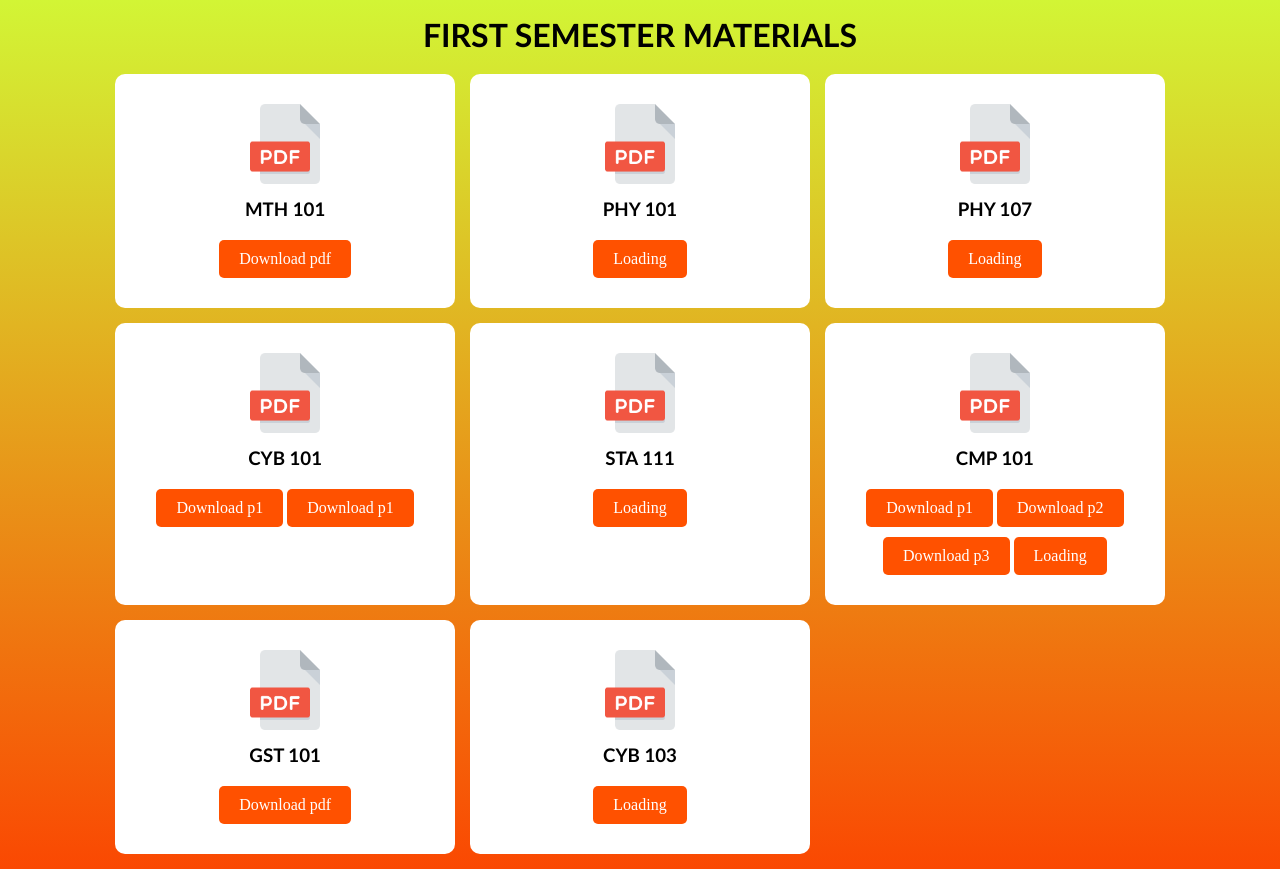
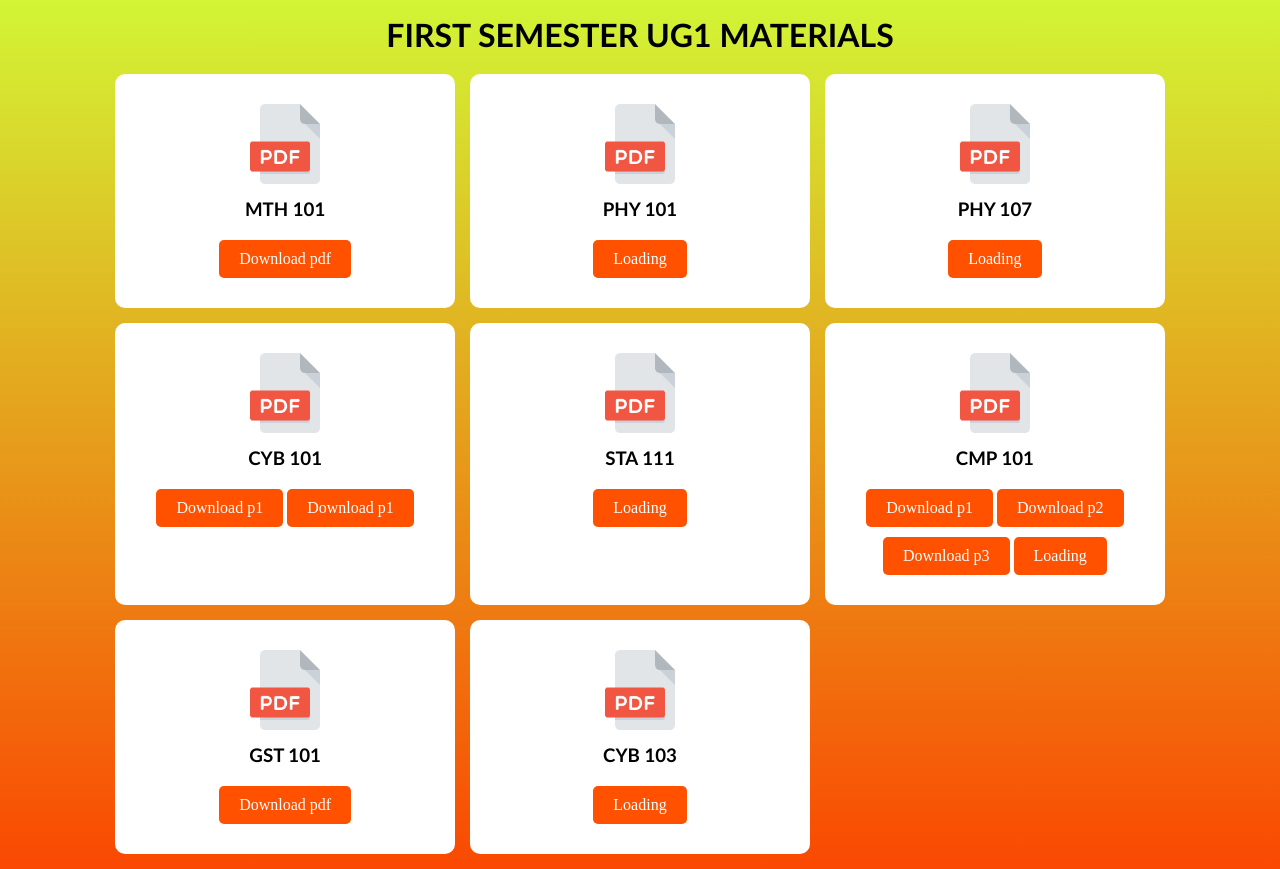
Before and after one commit to lawihomel/uduscybers, a plain HTML site: page index.html in a window 1280 px wide. Drawn offline with Linux system fonts and the light colour scheme.

Commit message:
Update index.html

```diff
--- a/index.html
+++ b/index.html
@@ -7,11 +7,11 @@
     <link rel="preconnect" href="https://fonts.gstatic.com" crossorigin>
     <link href="https://fonts.googleapis.com/css2?family=Roboto:ital,wght@0,100..900;1,100..900&display=swap" rel="stylesheet">
     <link rel="stylesheet" href="style.css">
-    <title>Our Services</title>
+    <title>LAWEE PUBLISHED</title>
 </head>
 <body>
     <div class="container">
-        <h1 class="heading">FIRST SEMESTER MATERIALS</h1>
+        <h1 class="heading">FIRST SEMESTER  UG1 MATERIALS</h1>
         <div class="box-container">
             <div class="box">
                 <img src="/images/pdf.png" alt="logo">
```
